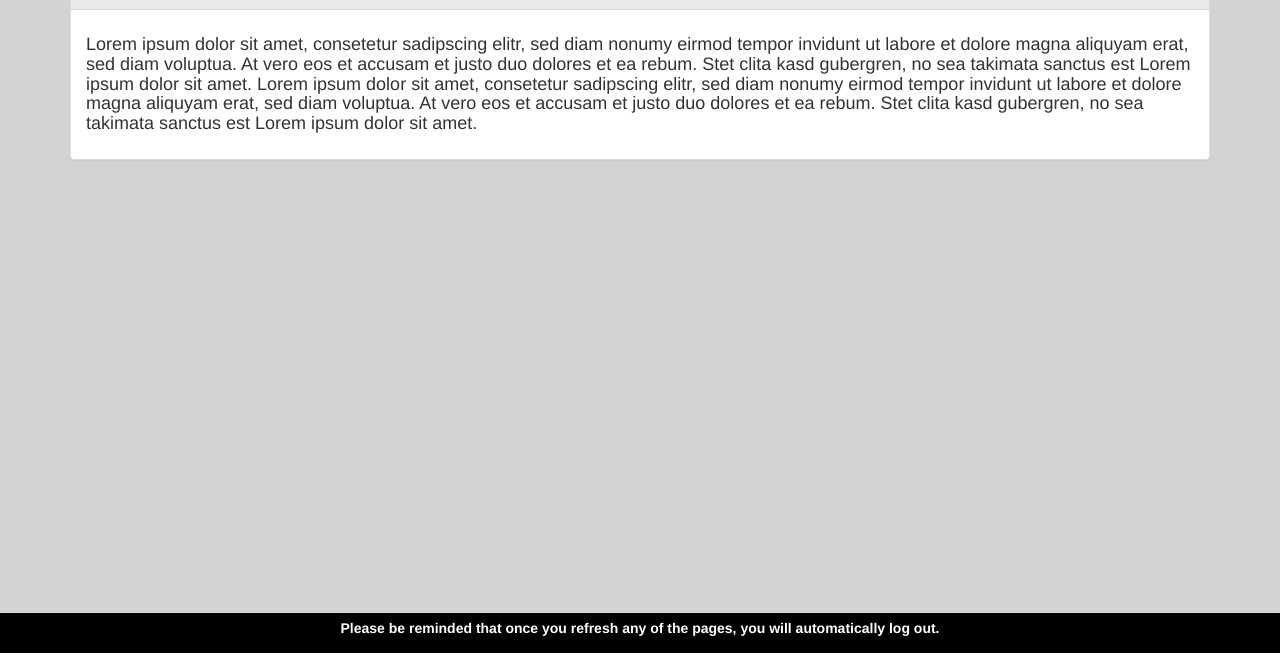
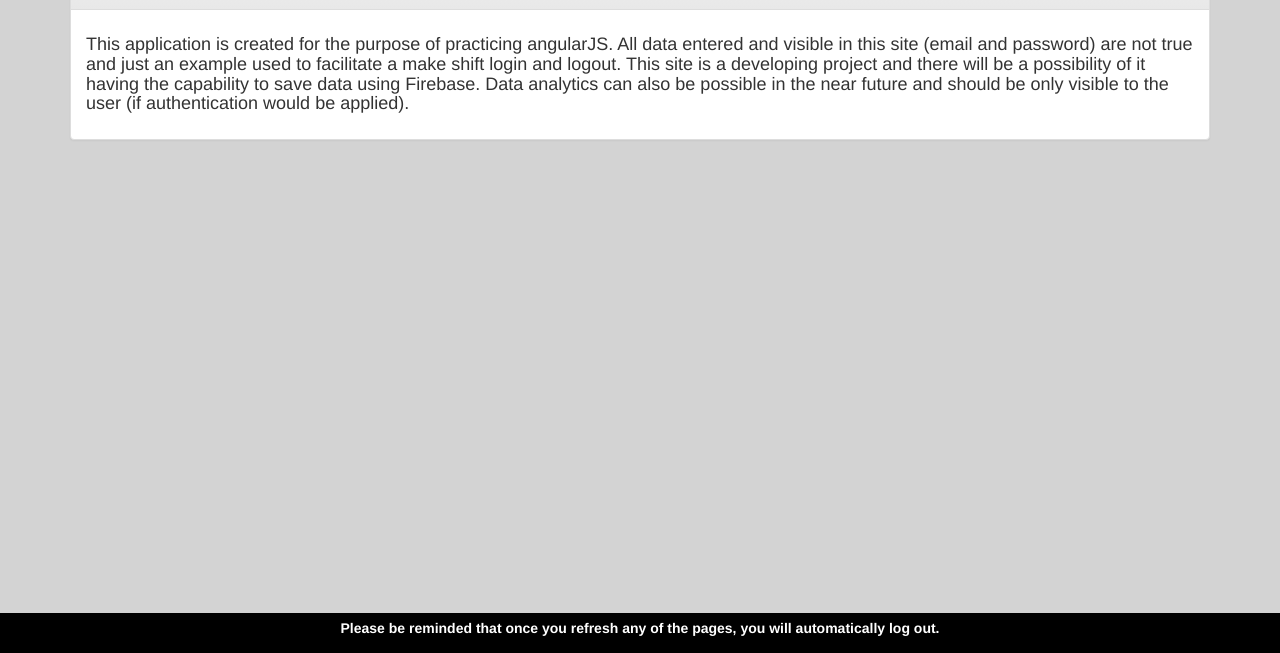
Before and after one commit to guialara/Rdmzr, a plain HTML site: page index.html at #!/about in a window 1280 px wide. Shown: the part 147-800 px from the top of the page. Drawn offline with nearby package versions, Linux system fonts and the light colour scheme.

Commit message:
Updated the app about and read me

```diff
--- a/Views/About.html
+++ b/Views/About.html
@@ -18,7 +18,9 @@
         <div class="panel panel-default">
             <div class="panel-heading"><h2>Hi <span ng-show="withAccess">{{username}}!</span><span ng-show="noAccess">Guest!</span> We are pleased to inform you about our site.</h2></div>
             <div class="panel-body">
-                <h4>Lorem ipsum dolor sit amet, consetetur sadipscing elitr, sed diam nonumy eirmod tempor invidunt ut labore et dolore magna aliquyam erat, sed diam voluptua. At vero eos et accusam et justo duo dolores et ea rebum. Stet clita kasd gubergren, no sea takimata sanctus est Lorem ipsum dolor sit amet. Lorem ipsum dolor sit amet, consetetur sadipscing elitr, sed diam nonumy eirmod tempor invidunt ut labore et dolore magna aliquyam erat, sed diam voluptua. At vero eos et accusam et justo duo dolores et ea rebum. Stet clita kasd gubergren, no sea takimata sanctus est Lorem ipsum dolor sit amet.</h4>
+                <h4>This application is created for the purpose of practicing angularJS. All data entered and visible in this site (email and password) are not true and just an example used to facilitate a make shift login and logout.
+
+                This site is a developing project and there will be a possibility of it having the capability to save data using Firebase. Data analytics can also be possible in the near future and should be only visible to the user (if authentication would be applied).</h4>
             </div>
         </div>
     </div>
```
Also changed, not shown: README.md.
